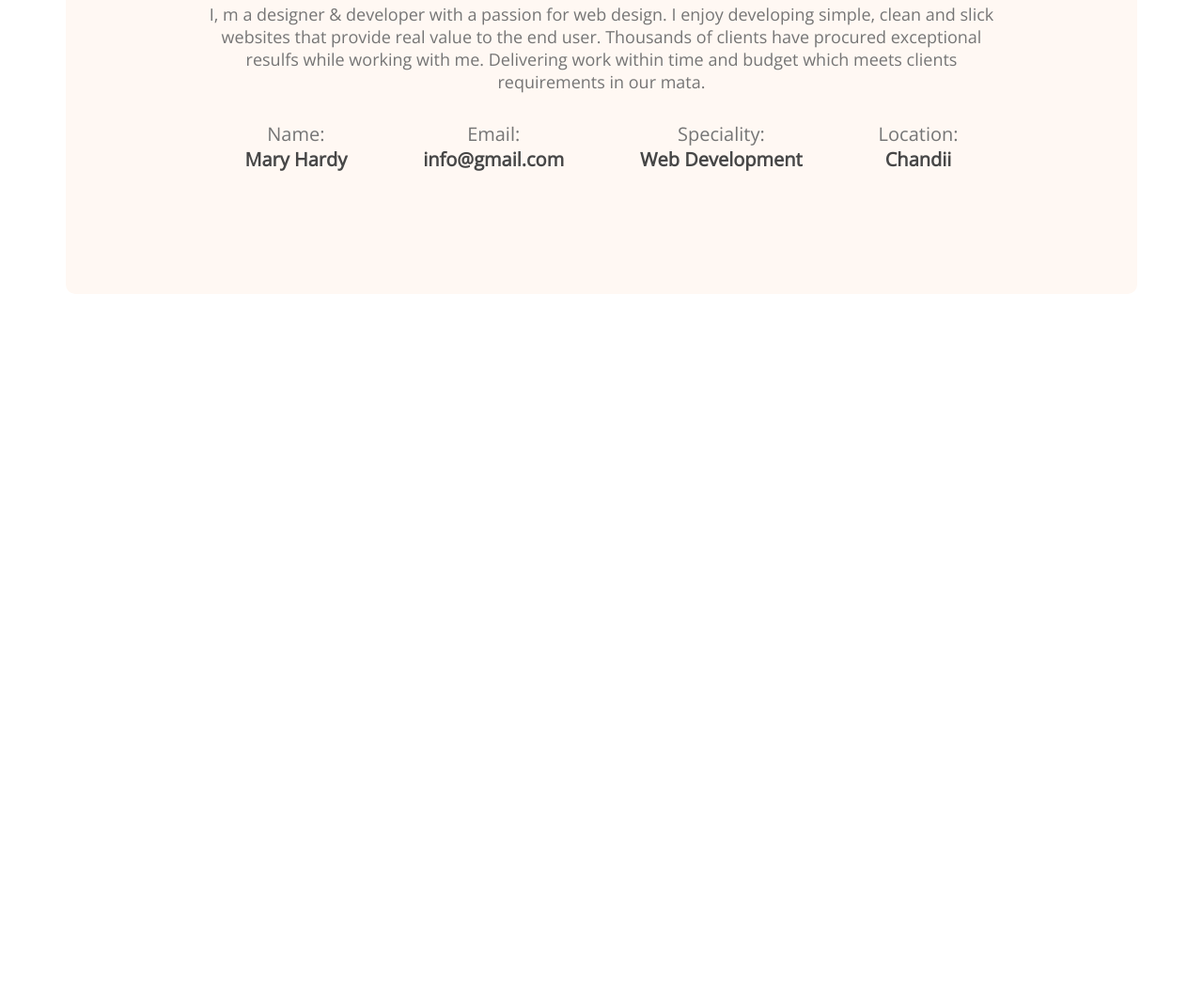
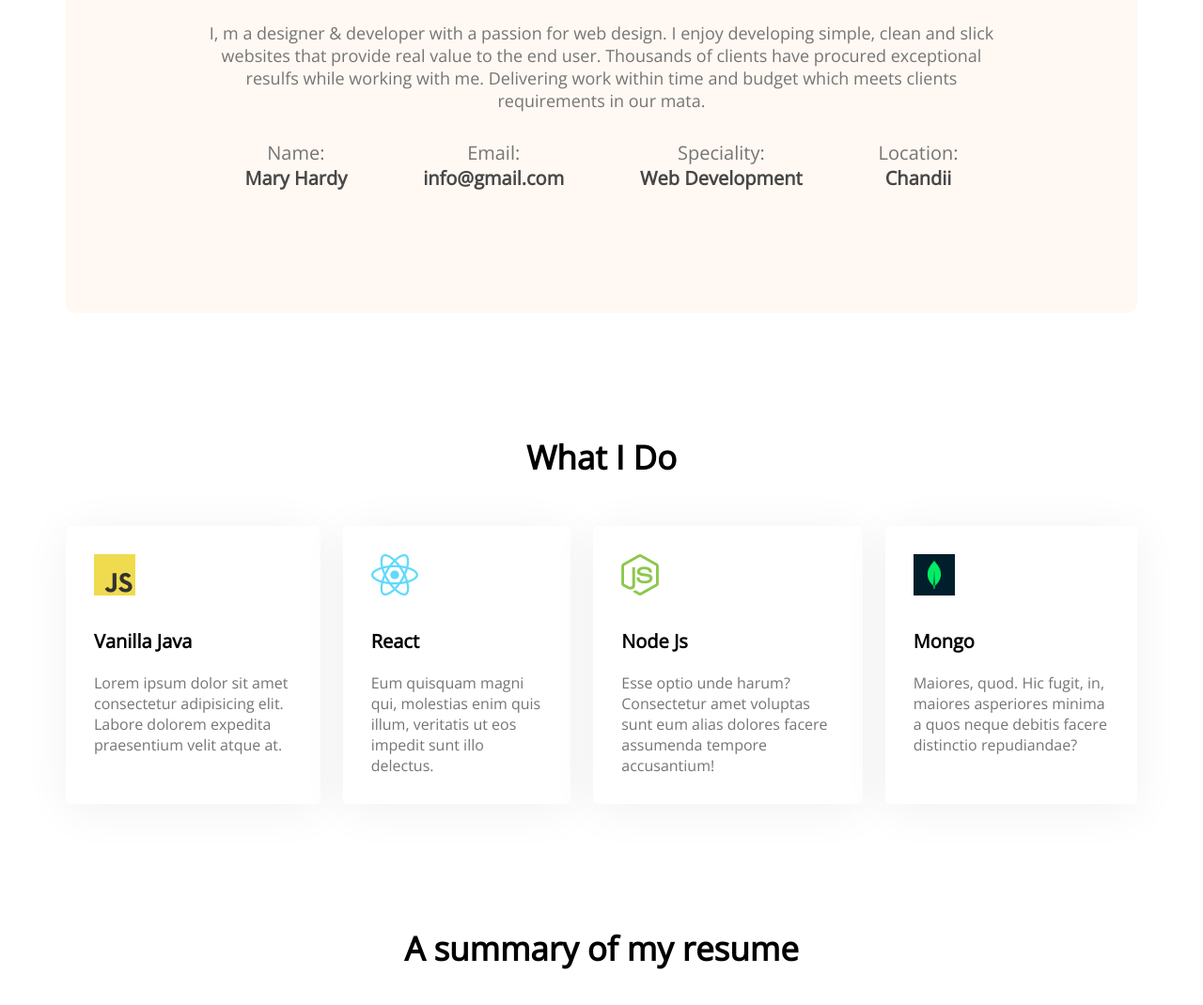
Before and after one commit to asifzamann/developer-portfolio, a plain HTML site: page index.html in a window 1280 px wide. Shown: the part 1179-2249 px from the top of the page at 94% size. Before the commit the page ends 1492 px from the top, so only its background shows below. Drawn offline with nearby package versions, Linux system fonts and the light colour scheme.

Commit message:
habijabi

```diff
--- a/index.html
+++ b/index.html
@@ -55,6 +55,39 @@
            </div>
 
         </section>
+        <!-- what i do section -->
+        <section class="what-i-do">
+            <h3 class="section-title">What I Do</h3>
+            <!-- .skills-container>.skill*4>img+p.skill-title+p.skill-description>lorem15 -->
+            <div class="skills-container">
+                <div class="skill">
+                    <img src="images/icons/js.png" alt="">
+                    <p class="skill-title">Vanilla Java</p>
+                    <p class="skill-description">Lorem ipsum dolor sit amet consectetur adipisicing elit. Labore dolorem expedita praesentium velit atque at.</p>
+                </div>
+                <div class="skill">
+                    <img src="images/icons/react.png" alt="">
+                    <p class="skill-title">React</p>
+                    <p class="skill-description">Eum quisquam magni qui, molestias enim quis illum, veritatis ut eos impedit sunt illo delectus.</p>
+                </div>
+                <div class="skill">
+                    <img src="images/icons/nodejs.png"">
+                    <p class="skill-title">Node Js</p>
+                    <p class="skill-description">Esse optio unde harum? Consectetur amet voluptas sunt eum alias dolores facere assumenda tempore accusantium!</p>
+                </div>
+                <div class="skill">
+                    <img src="images/icons/mongo.png" alt="">
+                    <p class="skill-title">Mongo</p>
+                    <p class="skill-description">Maiores, quod. Hic fugit, in, maiores asperiores minima a quos neque debitis facere distinctio repudiandae?</p>
+                </div>
+            </div>
+        </section>
+        <section class="resume">
+            <h3 class="section-title">A summary of my resume</h3>
+            <div class="resume-content">
+
+            </div>
+        </section>
     </main>
     <footer>
 
--- a/styles/portfolio.css
+++ b/styles/portfolio.css
@@ -77,6 +77,9 @@ main{
     max-width: 1140px;
     margin: 0px auto;
 }
+section{
+    margin-top: 130px;
+}
 
 /* about section styles */
 .about{
@@ -87,10 +90,11 @@ main{
     text-align: center;
 }
 .section-title{
+    text-align: center;
 
     font-weight: 700;
     font-size: 35px;
-    margin-bottom: 30px;
+    margin-bottom: 50px;
 }
 .section-description{
     color: #757575;
@@ -112,3 +116,30 @@ main{
     font-size: 20px;
     color: #474747;
 }
+/* what i do styles */
+    .what-i-do{
+        margin-top: 130px;
+    }
+    .skills-container{
+        display: flex;
+        gap:24px;
+    }
+    .skill{
+
+background: #FFFFFF;
+box-shadow: 0px 6px 50px rgba(0, 0, 0, 0.06);
+border-radius: 5px;
+padding: 30px;
+    }
+    .skill-title{
+        font-weight: 700;
+        font-size: 20px;
+        margin-top: 30px;
+        margin-bottom: 20px;
+    }
+    .skill-description{
+        font-weight: 400;
+font-size: 16px;
+color: #757575;
+    }
+    /* resume related styles */
```
